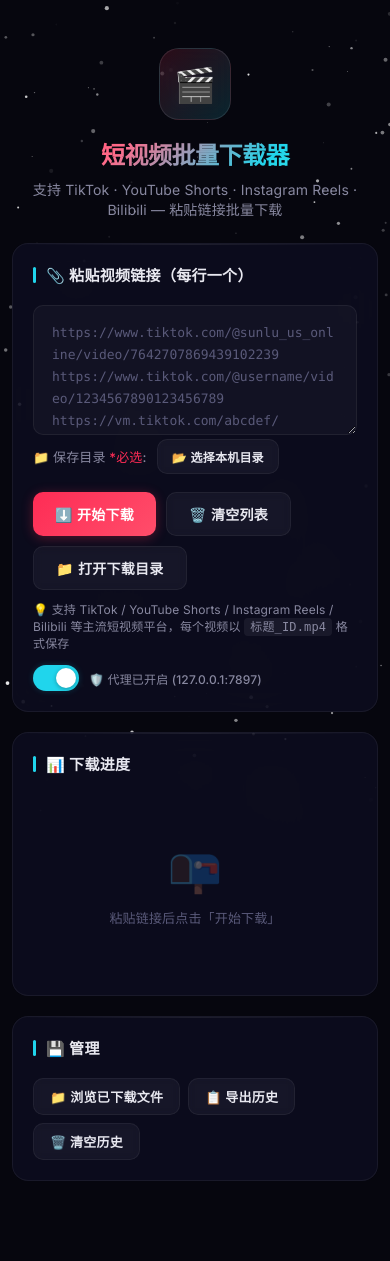
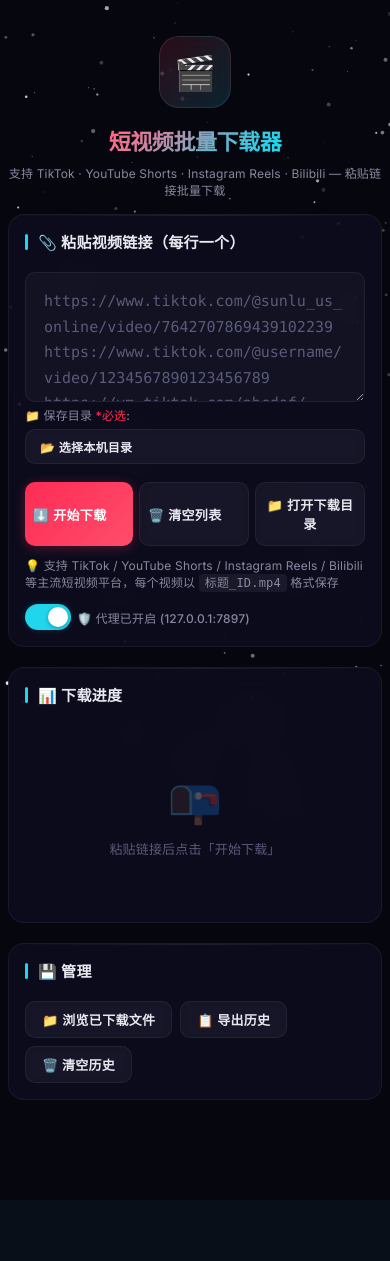
Before and after one commit to jiexiongLeslie/TK_download_tool, a Flask app: page / in a window 390 px wide. After the commit the page ends 1100 px from the top, so only its background shows below. Run offline with Flask 3, Linux system fonts and the light colour scheme; parts of the project's set-up code (start-up, migrations or seed data) failed here and were passed over.

Commit message:
feat: 手机端适配 — 降级为浏览器下载 + 响应式布局
- 检测移动设备：UserAgent + showDirectoryPicker 可用性双重判断
- 手机端：隐藏目录选择按钮，显示「浏览器默认下载目录」
- 手机端下载：跳过 File System Access API，直接 triggerDownload()
- openDownloads() 手机端提示文件保存位置（iPhone/Android）
- 响应式 CSS 全面优化：按钮、文本区域、间距适配小屏
- textarea font-size 设为 15px 防止 iOS 自动缩放

```diff
--- a/templates/index.html
+++ b/templates/index.html
@@ -311,14 +311,26 @@
   }
 
   @media (max-width: 640px) {
-    .container { padding: 16px 12px 60px; }
-    .header { padding: 32px 0 24px; }
-    .header h1 { font-size: 24px; }
-    .card { padding: 20px; }
-    .files-grid { grid-template-columns: repeat(auto-fill, minmax(160px, 1fr)); gap: 8px; }
-    .job-item { flex-wrap: wrap; }
-    .progress-wrap { width: 100%; order: 3; }
+    .container { padding: 12px 8px 80px; }
+    .header { padding: 24px 0 16px; }
+    .header h1 { font-size: 22px; }
+    .header p { font-size: 12px; }
+    .card { padding: 16px; }
+    .card h3 { font-size: 15px; }
+    .dir-row { flex-direction: column; align-items: stretch; gap: 6px; }
+    .dir-label { font-size: 12px; }
+    .btn-row { flex-wrap: wrap; gap: 6px; }
+    .btn-row button, .btn-row a { flex: 1; min-width: 100px; font-size: 13px; padding: 12px 8px; }
+    textarea { font-size: 15px; /* prevent iOS zoom */ }
+    .job-item { flex-wrap: wrap; padding: 10px; }
+    .job-item .job-info .title { font-size: 12px; }
+    .progress-wrap { width: 100%; order: 3; margin-top: 8px; }
     .stats { flex-direction: column; gap: 10px; }
+    .dir-modal-content { width: 96%; max-height: 85vh; }
+    .dir-modal-header { padding: 14px 16px 12px; }
+    .dir-file-row { padding: 10px; }
+    .job-actions { width: 100%; justify-content: flex-end; margin-top: 6px; }
+    .proxy-row { flex-wrap: wrap; gap: 6px; }
   }
 </style>
 </head>
@@ -385,7 +397,7 @@ https://vm.tiktok.com/abcdef/
   <div class="card">
     <h3>💾 管理</h3>
     <div style="display:flex;gap:8px;flex-wrap:wrap;align-items:center">
-      <button class="btn btn-secondary" onclick="openDownloads()" style="padding:8px 16px;font-size:13px;">📁 浏览已下载文件</button>
+      <button class="btn btn-secondary" id="openDirBtn" onclick="openDownloads()" style="padding:8px 16px;font-size:13px;">📁 浏览已下载文件</button>
       <a class="btn btn-secondary" href="/api/history/export" download style="padding:8px 16px;font-size:13px;text-decoration:none">📋 导出历史</a>
       <a class="btn btn-secondary" onclick="clearHistory()" style="padding:8px 16px;font-size:13px;cursor:pointer">🗑️ 清空历史</a>
     </div>
@@ -420,13 +432,22 @@ https://vm.tiktok.com/abcdef/
 let jobMap = {};
 let useProxy = true;
 let remoteDirHandle = null;
+const isMobile = /Android|iPhone|iPad|iPod|webOS/i.test(navigator.userAgent) || !("showDirectoryPicker" in window);
+
+// ========== Mobile Init ==========
+if (isMobile) {
+  document.getElementById("dirLabelHeader").innerHTML = '📁 保存位置: <span style="color:var(--accent2);font-weight:600">浏览器默认下载目录</span>';
+  document.getElementById("btnPickDir").style.display = "none";
+  document.getElementById("openDirBtn").textContent = "📁 查看下载列表";
+}
+document.getElementById("btnDownload").onclick = startDownload;
 
 // ========== Start Download ==========
 async function startDownload() {
   const input = document.getElementById("urlInput").value.trim();
   if (!input) { alert("请粘贴至少一个短视频链接"); return; }
 
-  if (!remoteDirHandle) {
+  if (!remoteDirHandle && !isMobile) {
     alert("请先点击「选择本机目录」选择保存位置。");
     return;
   }
@@ -523,15 +544,19 @@ async function startDownload() {
       jobMap[jid].percent = 100;
       renderJobs();
 
-      // ── 写入文件阶段（显示进度） ──
+      const blob = new Blob(chunks);
+
+      // 写入文件（仅桌面端 File System Access API）
+      let saved = false;
+      if (isMobile) {
+        // 手机端：直接触发浏览器下载
+        triggerDownload(blob, filename);
+        saved = "mobile";
+      } else {
         jobMap[jid].status = "writing";
         jobMap[jid].writingMsg = "写入文件中...";
         renderJobs();
 
-      const blob = new Blob(chunks);
-
-      // 写入用户选定的本机目录
-      let saved = false;
         let saveError = "";
         try {
           let perm = await remoteDirHandle.queryPermission({ mode: "readwrite" });
@@ -557,11 +582,12 @@ async function startDownload() {
             triggerDownload(blob, filename);
           }
         }
+      }
 
       jobMap[jid].status = "done";
       jobMap[jid].percent = 100;
       jobMap[jid].title = filename;
-      jobMap[jid].destination = saved ? remoteDirHandle.name : "浏览器下载";
+      jobMap[jid].destination = saved === "mobile" ? "手机默认下载" : (saved ? remoteDirHandle?.name || "已选目录" : "浏览器下载");
       renderJobs();
     } catch (e) {
       jobMap[jid].status = "error";
@@ -674,6 +700,10 @@ function clearJobs() {
 
 // ========== Open folder ==========
 function openDownloads() {
+  if (isMobile) {
+    alert("📱 文件已保存到手机的浏览器默认下载目录。\n\n• iPhone: Safari → 下载 → 文件 App\n• Android: Chrome → 文件管理器 → Download\n\n也可在浏览器下载记录中查看。");
+    return;
+  }
   if (!remoteDirHandle) {
     alert("请先点击「选择本机目录」选择保存位置。");
     return;
```
Lines whose indentation alone changed are shown as unchanged.
